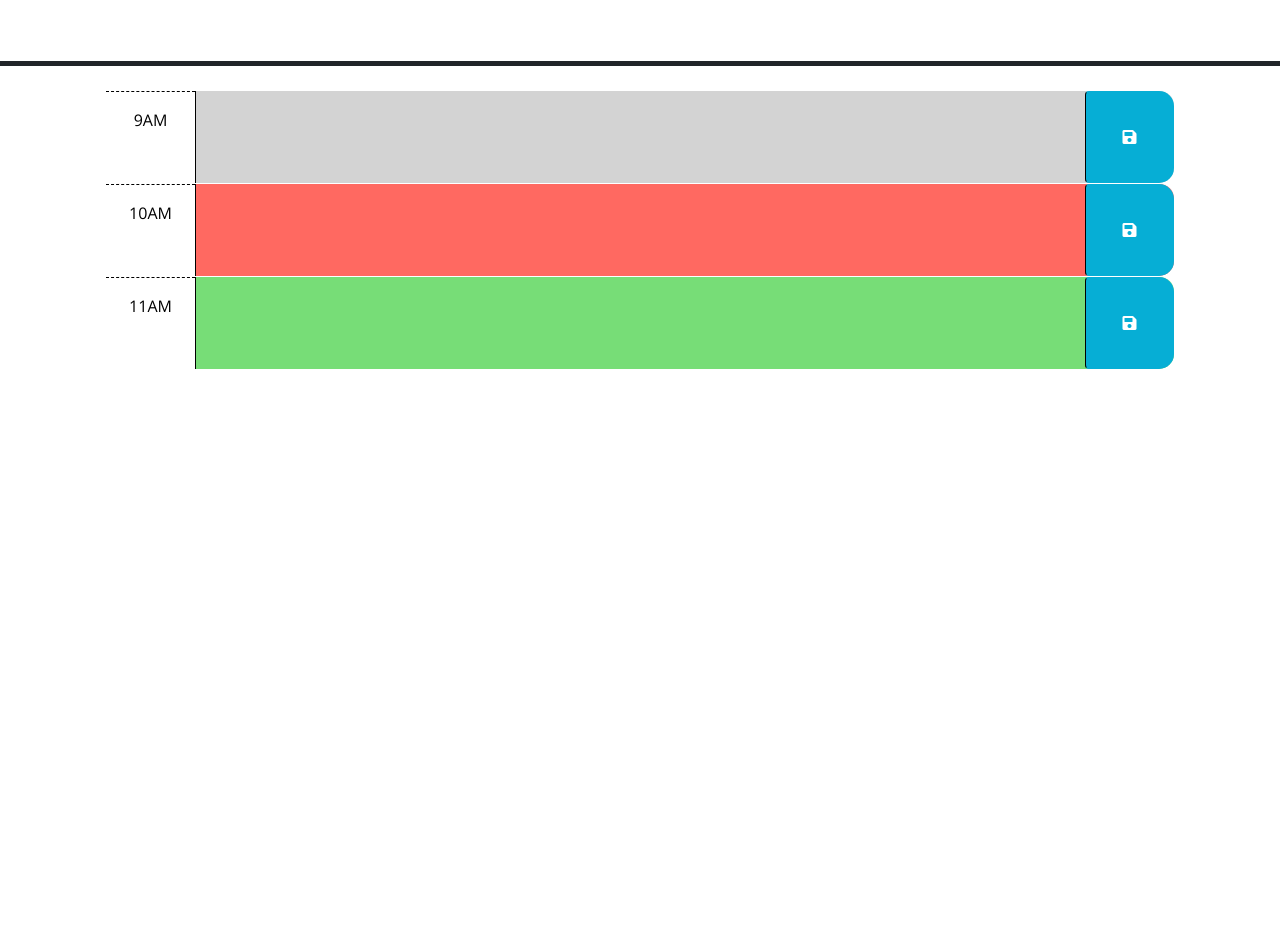
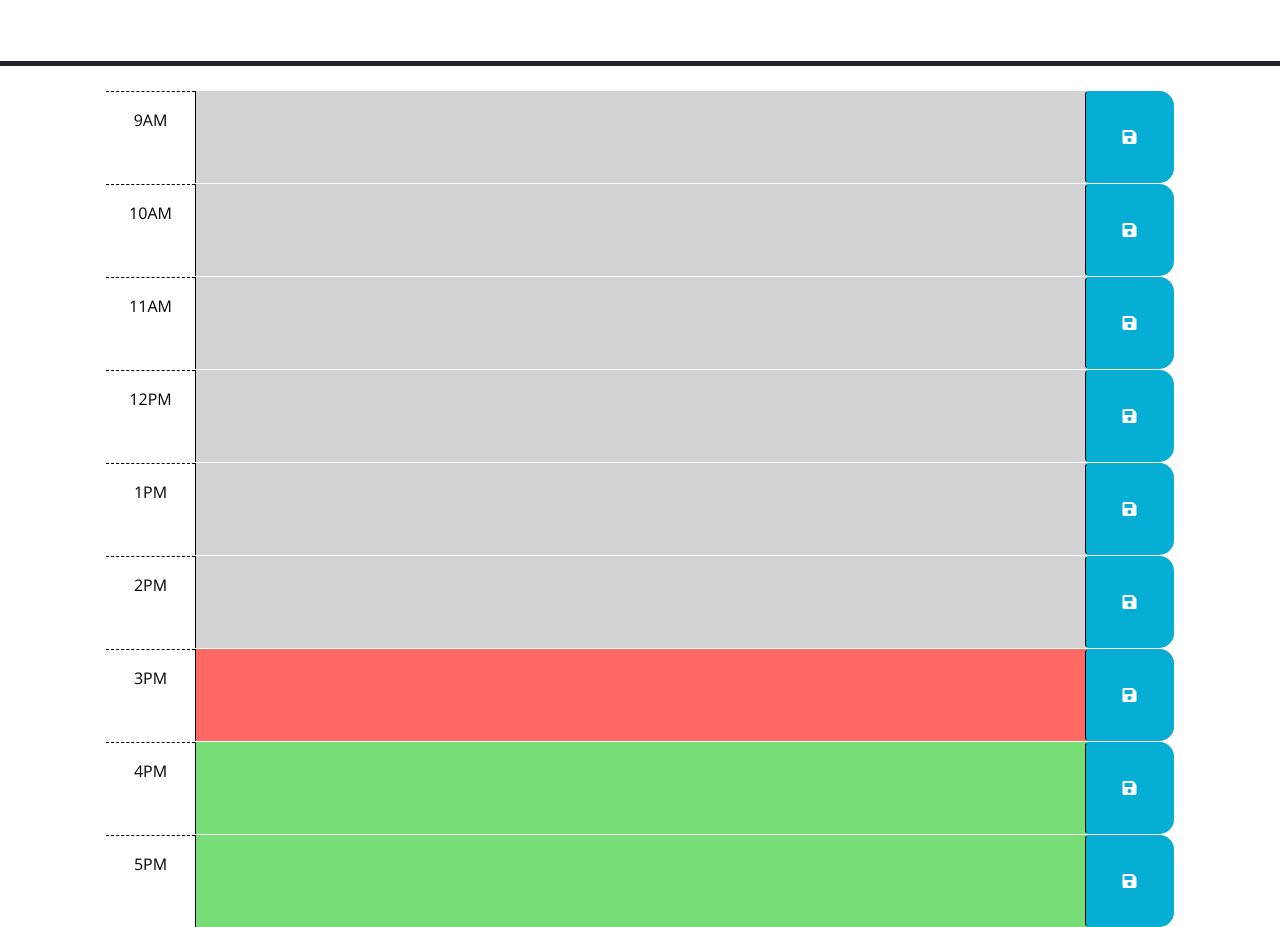
Before and after one commit to mgberrysd/work-day-scheduler, a plain HTML site: page index.html in a window 1280 px wide. Shown: the part 166-1093 px from the top of the page. Before the commit the page ends 800 px from the top, so only its background shows below. Drawn offline with nearby package versions, Linux system fonts and the light colour scheme.

Commit message:
added time blocks to html

```diff
--- a/index.html
+++ b/index.html
@@ -1,23 +1,14 @@
 <!DOCTYPE html>
 <html lang="en">
+
 <head>
   <meta charset="UTF-8" />
   <meta name="viewport" content="width=device-width, initial-scale=1.0" />
   <meta http-equiv="X-UA-Compatible" content="ie=edge" />
-    <link
-      rel="stylesheet"
-      href="https://cdn.jsdelivr.net/npm/bootstrap@5.1.3/dist/css/bootstrap.min.css"
-    />
-    <link
-      rel="stylesheet"
-      href="https://use.fontawesome.com/releases/v5.8.1/css/all.css"
-      integrity="sha384-50oBUHEmvpQ+1lW4y57PTFmhCaXp0ML5d60M1M7uH2+nqUivzIebhndOJK28anvf"
-      crossorigin="anonymous"
-    />
-    <link
-      href="https://fonts.googleapis.com/css?family=Open+Sans&display=swap"
-      rel="stylesheet"
-    />
+  <link rel="stylesheet" href="https://cdn.jsdelivr.net/npm/bootstrap@5.1.3/dist/css/bootstrap.min.css" />
+  <link rel="stylesheet" href="https://use.fontawesome.com/releases/v5.8.1/css/all.css"
+    integrity="sha384-50oBUHEmvpQ+1lW4y57PTFmhCaXp0ML5d60M1M7uH2+nqUivzIebhndOJK28anvf" crossorigin="anonymous" />
+  <link href="https://fonts.googleapis.com/css?family=Open+Sans&display=swap" rel="stylesheet" />
   <link rel="stylesheet" href="style.css" />
   <title>Work Day Scheduler</title>
 </head>
@@ -48,8 +39,8 @@
       </button>
     </div>
 
-      <!-- Example of a a present time block. The "present" class adds a red background color. -->
-      <div id="hour-10" class="row time-block present">
+    <!-- Example of a past time block. The "past" class adds a gray background color. -->
+    <div id="hour-10" class="row time-block past">
       <div class="col-2 col-md-1 hour text-center py-3">10AM</div>
       <textarea class="col-8 col-md-10 description" rows="3"> </textarea>
       <button class="btn saveBtn col-2 col-md-1" aria-label="save">
@@ -57,8 +48,8 @@
       </button>
     </div>
 
-      <!-- Example of a future time block. The "future" class adds a green background color. -->
-      <div id="hour-11" class="row time-block future">
+    <!-- Example of a past time block. The "past" class adds a gray background color. -->
+    <div id="hour-11" class="row time-block past">
       <div class="col-2 col-md-1 hour text-center py-3">11AM</div>
       <textarea class="col-8 col-md-10 description" rows="3"> </textarea>
       <button class="btn saveBtn col-2 col-md-1" aria-label="save">
@@ -66,13 +57,65 @@
       </button>
     </div>
 
+    <!-- Example of a past time block. The "past" class adds a gray background color. -->
+    <div id="hour-12" class="row time-block past">
+      <div class="col-2 col-md-1 hour text-center py-3">12PM</div>
+      <textarea class="col-8 col-md-10 description" rows="3"> </textarea>
+      <button class="btn saveBtn col-2 col-md-1" aria-label="save">
+        <i class="fas fa-save" aria-hidden="true"></i>
+      </button>
+    </div>
+
+    <!-- Example of a past time block. The "past" class adds a gray background color. -->
+    <div id="hour-1" class="row time-block past">
+      <div class="col-2 col-md-1 hour text-center py-3">1PM</div>
+      <textarea class="col-8 col-md-10 description" rows="3"> </textarea>
+      <button class="btn saveBtn col-2 col-md-1" aria-label="save">
+        <i class="fas fa-save" aria-hidden="true"></i>
+      </button>
+    </div>
+
+    <!-- Example of a past time block. The "past" class adds a gray background color. -->
+    <div id="hour-2" class="row time-block past">
+      <div class="col-2 col-md-1 hour text-center py-3">2PM</div>
+      <textarea class="col-8 col-md-10 description" rows="3"> </textarea>
+      <button class="btn saveBtn col-2 col-md-1" aria-label="save">
+        <i class="fas fa-save" aria-hidden="true"></i>
+      </button>
+    </div>
+
+    <!-- Example of a a present time block. The "present" class adds a red background color. -->
+    <div id="hour-3" class="row time-block present">
+      <div class="col-2 col-md-1 hour text-center py-3">3PM</div>
+      <textarea class="col-8 col-md-10 description" rows="3"> </textarea>
+      <button class="btn saveBtn col-2 col-md-1" aria-label="save">
+        <i class="fas fa-save" aria-hidden="true"></i>
+      </button>
+    </div>
+
+    <!-- Example of a future time block. The "future" class adds a green background color. -->
+    <div id="hour-4" class="row time-block future">
+      <div class="col-2 col-md-1 hour text-center py-3">4PM</div>
+      <textarea class="col-8 col-md-10 description" rows="3"> </textarea>
+      <button class="btn saveBtn col-2 col-md-1" aria-label="save">
+        <i class="fas fa-save" aria-hidden="true"></i>
+      </button>
+    </div>
+
+    <!-- Example of a future time block. The "future" class adds a green background color. -->
+    <div id="hour-5" class="row time-block future">
+      <div class="col-2 col-md-1 hour text-center py-3">5PM</div>
+      <textarea class="col-8 col-md-10 description" rows="3"> </textarea>
+      <button class="btn saveBtn col-2 col-md-1" aria-label="save">
+        <i class="fas fa-save" aria-hidden="true"></i>
+      </button>
+    </div>
+
     <script src="https://code.jquery.com/jquery-3.4.1.min.js"></script>
-    <script
-      src="https://cdn.jsdelivr.net/npm/dayjs@1.11.3/dayjs.min.js"
-      integrity="sha256-iu/zLUB+QgISXBLCW/mcDi/rnf4m4uEDO0wauy76x7U="
-      crossorigin="anonymous"
-    ></script>
+    <script src="https://cdn.jsdelivr.net/npm/dayjs@1.11.3/dayjs.min.js"
+      integrity="sha256-iu/zLUB+QgISXBLCW/mcDi/rnf4m4uEDO0wauy76x7U=" crossorigin="anonymous"></script>
 
     <script src="script.js"></script>
 </body>
+
 </html>
```
Lines whose indentation alone changed are shown as unchanged.
